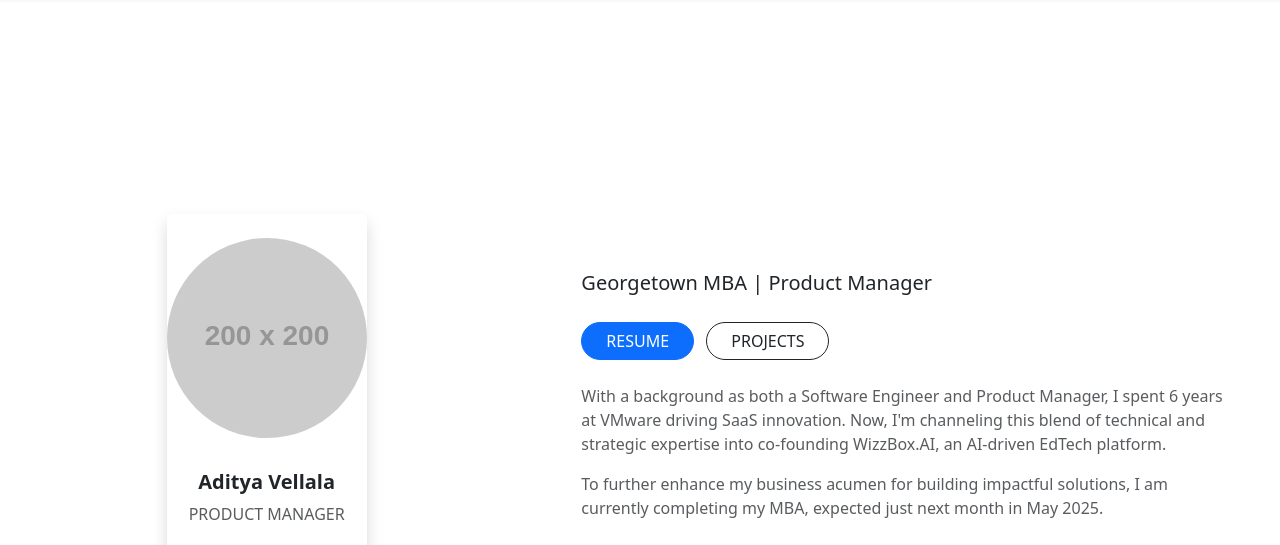
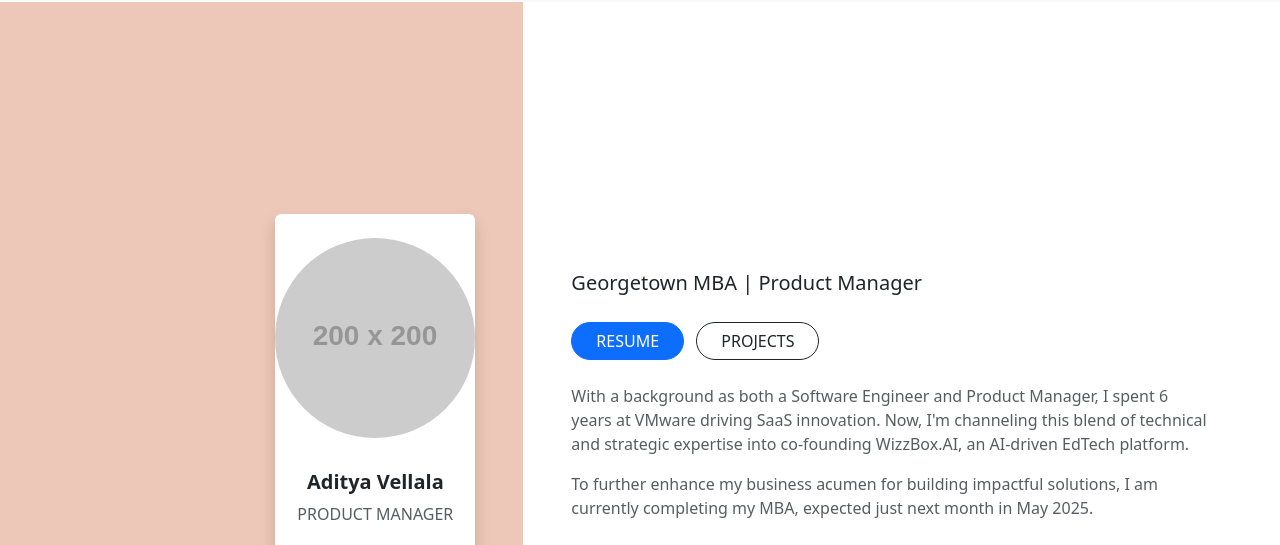
Before and after one commit to AdityaIIITB/personal-website, a plain HTML site: page index.html in a window 1280 px wide. Shown: the part 54-599 px from the top of the page. Drawn offline with nearby package versions, Linux system fonts and the light colour scheme; placeholder pictures from the web are drawn by us; a script that the page names is missing.

Commit message:
Changed the background color on one side

```diff
--- a/css/style.css
+++ b/css/style.css
@@ -1,7 +1,22 @@
-
-
 body {
   display: flex;
   flex-direction: column;
   min-height: 100vh;
 }
+
+/* Make main content area fill space between header and footer */
+body > .container-fluid {
+  flex-grow: 1;
+  display: flex; /* Needed for child row height: 100% */
+}
+
+/* Make the row fill the height of the container-fluid */
+/* Columns inside will stretch by default */
+body > .container-fluid > .row {
+  height: 100%;
+  width: 100%; /* Ensure row takes full width */
+}
+
+.left-column {
+  background-color: #EDC7B7; /* Re-apply direct background */
+}
--- a/index.html
+++ b/index.html
@@ -31,7 +31,7 @@
 </nav>
 
 <div class="container-fluid">
-    <div class="row min-vh-100 align-items-center"> <div class="col-md-5 bg-beige p-5 d-flex justify-content-center align-items-center left-column">
+    <div class="row min-vh-100"> <div class="col-md-5 p-5 d-flex justify-content-end align-items-center left-column">
             <div class="card profile-card shadow border-0 text-center">
                 <img src="https://placehold.co/200x200/E8E8E8/BDBDBD?text=Profile" class="card-img-top rounded-circle mx-auto mt-4" alt="Profile Picture">
                 <div class="card-body">
@@ -45,7 +45,8 @@
             </div>
         </div>
 
-        <div class="col-md-7 p-5 right-column">
+        <div class="col-md-7 p-5 right-column d-flex align-items-center">
+          <div>
             <p class="lead mb-4">Georgetown MBA | Product Manager</p>
             <div>
                 <a href="#" class="btn btn-primary rounded-pill me-2 px-4">RESUME</a>
@@ -57,6 +58,7 @@
             <p class="text-muted">
               To further enhance my business acumen for building impactful solutions, I am currently completing my MBA, expected just next month in May 2025.
             </p>
+          </div>
         </div>
     </div>
 </div>
```
